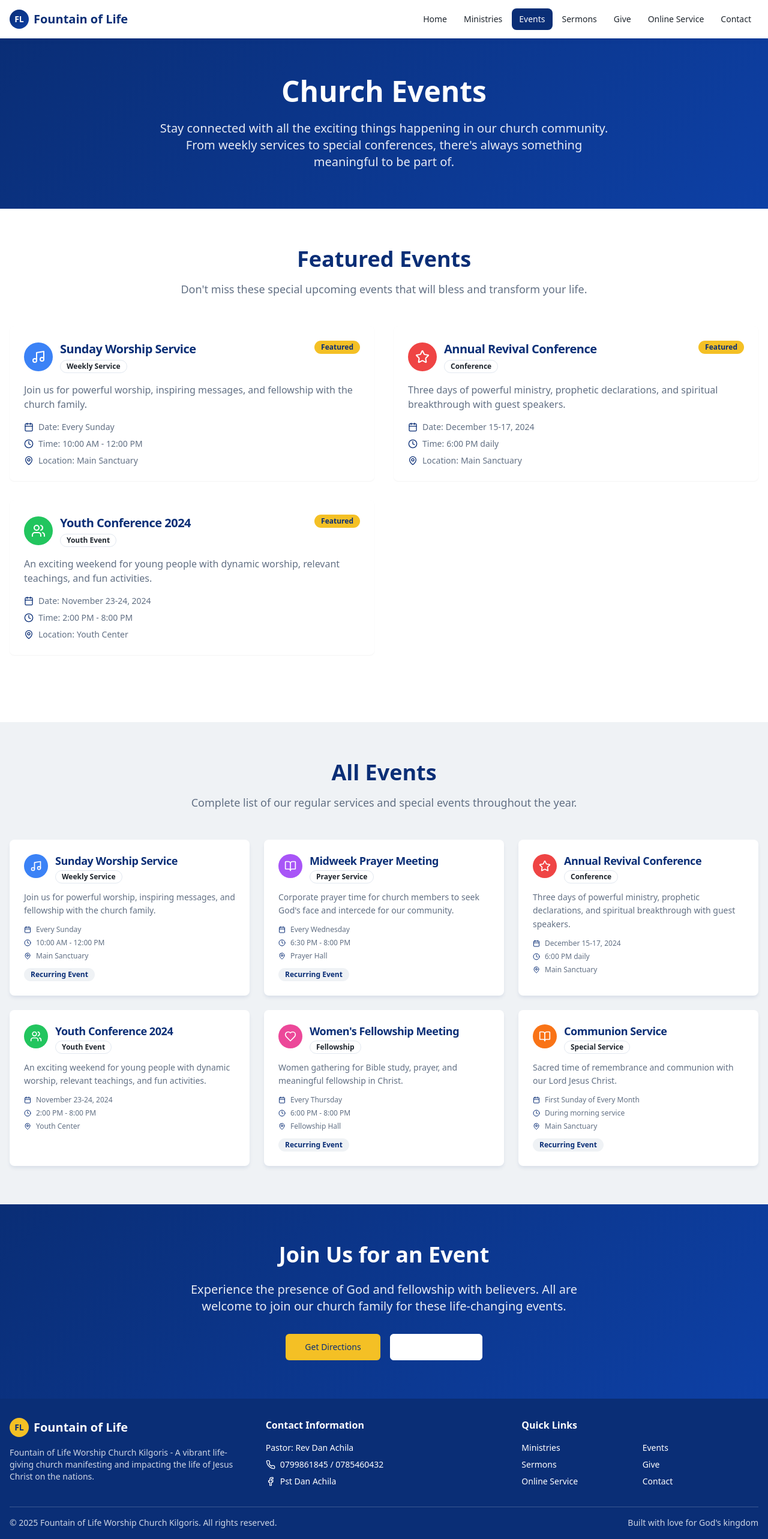
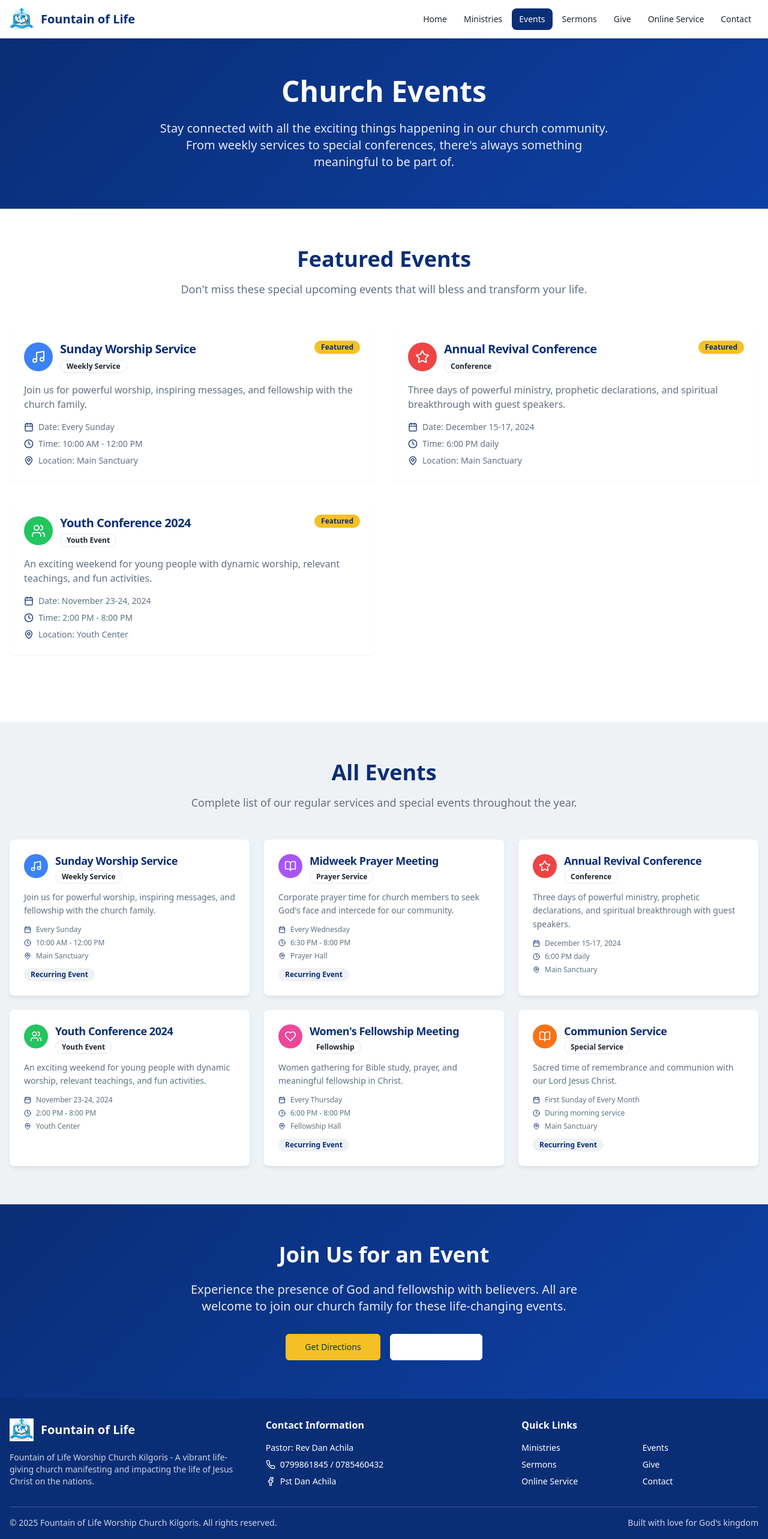
Before and after one commit to Kevoh-lema/blessed-online-church, a React (Vite) app: page /events in a window 1280 px wide. Shown: the top 2566 px of the page at 60% size. Built offline with nearby package versions, Linux system fonts and the light colour scheme.

Commit message:
Add church logo
Incorporate the provided church logo.

```diff
--- a/index.html
+++ b/index.html
@@ -2,6 +2,7 @@
 <html lang="en">
   <head>
     <meta charset="UTF-8" />
+    <link rel="icon" href="/lovable-uploads/54b26594-5c2d-4c57-a106-4ce6d56fa089.png" type="image/png">
     <meta name="viewport" content="width=device-width, initial-scale=1.0" />
     <title>Fountain of Life Worship Church Kilgoris - A Vibrant Life-Giving Church</title>
     <meta name="description" content="Experience the rivers of living water at Fountain of Life Worship Church Kilgoris. Join Pastor Dan Achila and our vibrant community for life-changing worship, powerful teaching, and authentic fellowship." />
--- a/src/components/Layout.tsx
+++ b/src/components/Layout.tsx
@@ -30,10 +30,12 @@ const Layout = ({ children }: LayoutProps) => {
         <div className="container mx-auto px-4">
           <div className="flex items-center justify-between h-16">
             {/* Logo */}
-            <Link to="/" className="flex items-center space-x-2">
-              <div className="w-8 h-8 bg-gradient-hero rounded-full flex items-center justify-center">
-                <span className="text-white font-bold text-sm">FL</span>
-              </div>
+            <Link to="/" className="flex items-center space-x-3">
+              <img
+                src="/lovable-uploads/54b26594-5c2d-4c57-a106-4ce6d56fa089.png"
+                alt="Fountain of Life Worship Church Logo"
+                className="h-10 w-10 object-contain"
+              />
               <span className="font-bold text-xl text-primary">Fountain of Life</span>
             </Link>
 
@@ -100,10 +102,12 @@ const Layout = ({ children }: LayoutProps) => {
           <div className="grid grid-cols-1 md:grid-cols-3 gap-8">
             {/* Church Info */}
             <div>
-              <div className="flex items-center space-x-2 mb-4">
-                <div className="w-8 h-8 bg-church-gold rounded-full flex items-center justify-center">
-                  <span className="text-primary font-bold text-sm">FL</span>
-                </div>
+              <div className="flex items-center space-x-3 mb-4">
+                <img
+                  src="/lovable-uploads/54b26594-5c2d-4c57-a106-4ce6d56fa089.png"
+                  alt="Fountain of Life Worship Church Logo"
+                  className="h-10 w-10 object-contain"
+                />
                 <span className="font-bold text-xl">Fountain of Life</span>
               </div>
               <p className="text-primary-foreground/80 text-sm">
```
Also changed, not shown: public/lovable-uploads/54b26594-5c2d-4c57-a106-4ce6d56fa089.png (added).
